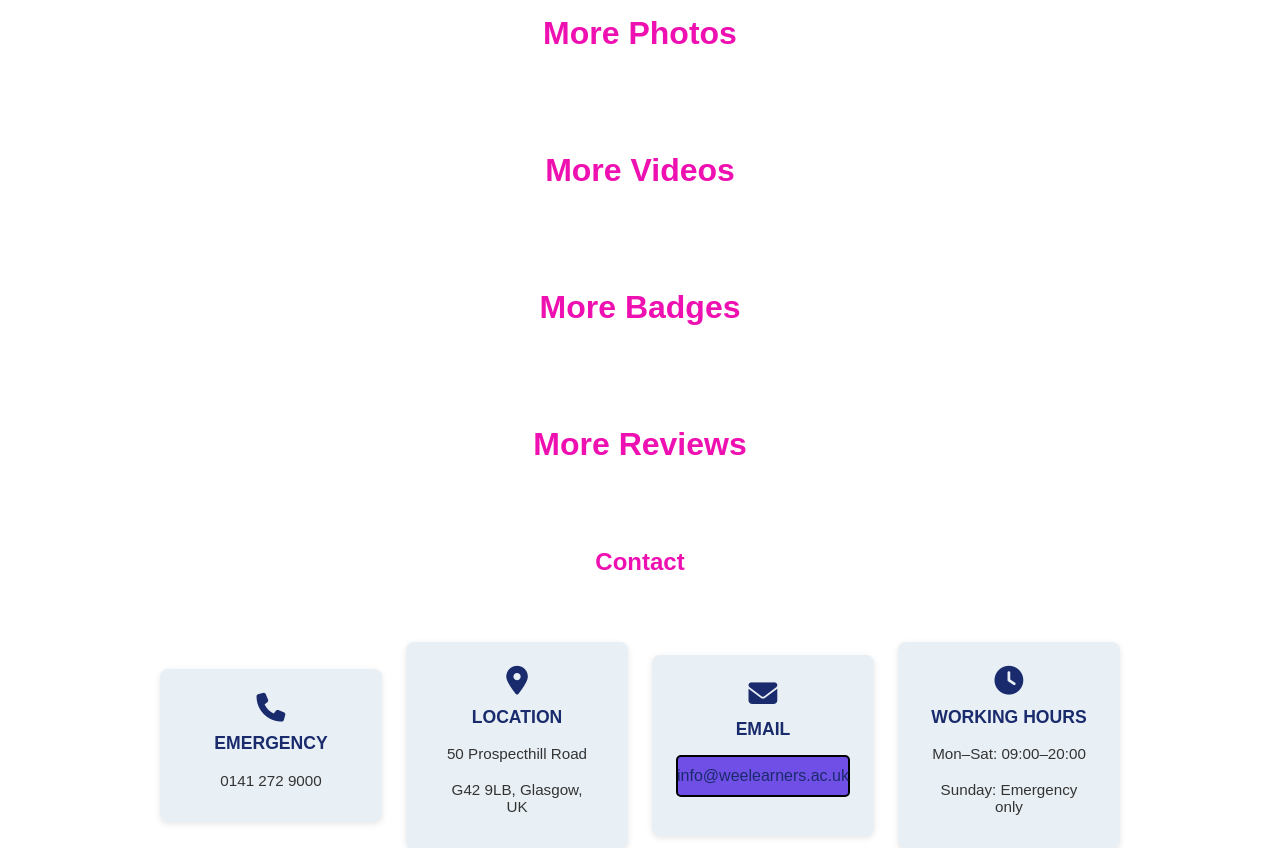
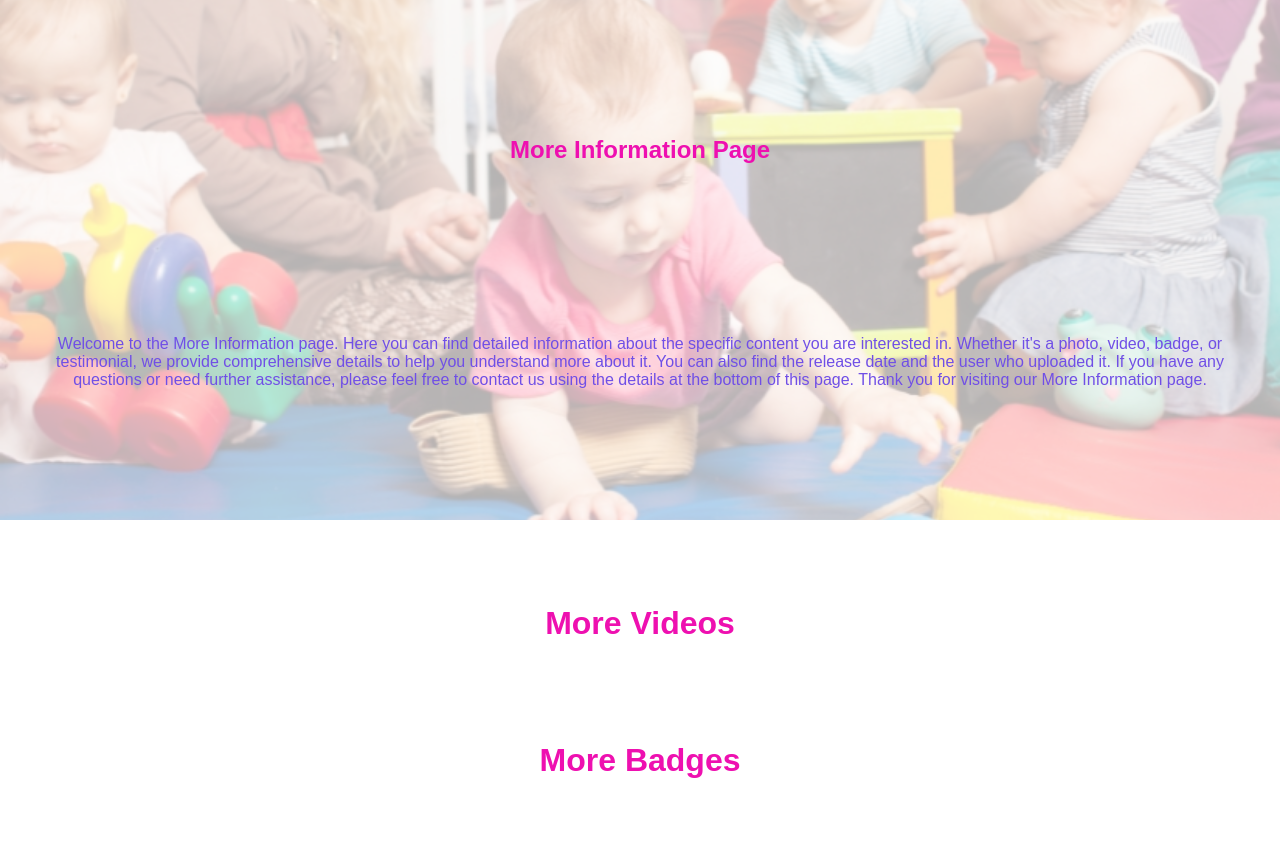
Before and after one commit to asimmian12/GU2, a PHP site: page /GU2/public/moreinfo.php in a window 1280 px wide. Shown: the part 66-914 px from the top of the page. Run offline with PHP 8.4, Linux system fonts and the light colour scheme; some libraries are stand-ins or nearby versions.

Commit message:
Enhance section banners across multiple pages with descriptive headings and welcome messages, replacing images with text for improved accessibility and user experience.

```diff
--- a/weelearners/assets/css/style.css
+++ b/weelearners/assets/css/style.css
@@ -54,12 +54,36 @@ img{
 ul > li{
     list-style-type: none;
 }
+.section-banner {
+    position: relative;
+    background-image: url('../images/banner_img.jpg');
+    background-size: cover;
+    background-repeat: no-repeat;
+    background-position: center;
+    height: 65vh;
+    width: 100vw;
+    display: flex;
+    align-items: center;
+    justify-content: center;
+    text-align: center;
+    color: var(--darken-colour);
+    padding: 3rem 1.5rem;
+    overflow: hidden;
+}
 
-.section-banner img {
-    width: 1326px;
-    height: 726px;
-    border-radius: 10px;
+.section-banner::before {
+    content: "";
+    position: absolute;
+    inset: 0;
+    background: rgba(255,255,255,0.7);
+    z-index: 1;
 }
+
+.section-banner > * {
+    position: relative;
+    z-index: 2;
+}
+
 
 /* login and register buttons*/
 .input-login-btn{
--- a/weelearners/public/admin/allUsers.php
+++ b/weelearners/public/admin/allUsers.php
@@ -9,10 +9,10 @@ $user->store_result();
 $user->bind_result($userID, $username, $email, $role, $isAdmin);
 ?>
 <section class="section-banner">
-    <img src="<?= ROOT_DIR ?>assets/images/banner_img.jpg" alt="Cheerful children playing and learning together on the Wee Learners platform in a vibrant welcoming environment with bright colors and smiling faces creating a joyful and inclusive atmosphere">
+    <h1 class="h1-heading-center">Current Users Page</h1>
+    <p class="paragraph-text">Hi <?= htmlspecialchars($_SESSION['name'] ?? '') ?>, Welcome to the Current Users Page! Here you can view all registered users, to see who is signed up, for updating their roles,</p>
 </section>
 
-<h1 class="h1-heading-center">Current Users Page</h1>
 <section class="section-user-info">
     <?php while ($user->fetch()): ?>
         <div>
--- a/weelearners/public/admin/index.php
+++ b/weelearners/public/admin/index.php
@@ -38,10 +38,10 @@ $users->store_result();
 $users->bind_result($userID, $username, $email, $role, $isActive, $name, $release_date, $day);
 ?>
 <section class="section-banner">
-    <img src="<?= ROOT_DIR ?>assets/images/banner_img.jpg" alt="Cheerful children playing and learning together on the Wee Learners platform in a vibrant welcoming environment with bright colors and smiling faces creating a joyful and inclusive atmosphere">
+    <h1 class="h1-heading-center">Admin Dashboard Page</h1>
+    <p class="paragraph-text">Hi <?= htmlspecialchars($_SESSION['name'] ?? '') ?>, Welcome to your Admin Dashboard! Here you can manage all users and their badges. You can delete any user with their permisisson or by deactiving their account. You have the ability to update user information, activate or deactivate accounts, and ensure that only authorised users have access to the system. Please review user details carefully before making any changes, as your actions will directly affect user access on the website.</p>
 </section>
 
-<h1 class="h1-heading-center">Admin Dashboard</h1>
 <div>
     <section>
         <?php while ($users->fetch()): ?>
--- a/weelearners/public/admin/pending.php
+++ b/weelearners/public/admin/pending.php
@@ -51,7 +51,8 @@ $publishedReviews->store_result();
 $publishedReviews->bind_result($tID, $tName, $tDesc, $tUserID);
 ?>
 <section class="section-banner">
-    <img src="<?= ROOT_DIR ?>assets/images/banner_img.jpg" alt="Cheerful children playing and learning together on the Wee Learners platform in a vibrant welcoming environment with bright colors and smiling faces creating a joyful and inclusive atmosphere">
+    <h1 class="h1-heading-center">Pending Upload Page</h1>
+    <p class="paragraph-text">Hi <?= htmlspecialchars($_SESSION['name'] ?? '') ?>, Welcome to your Admin Dashboard! Here you can manage all badges, photos, videos, and reviews. You can delete that if it's deemed as unacceptable to the policy, if you delete it it won't appear, but if you approve it, then it'll appear in the website</p>
 </section>
 
 <h1 class="h1-heading-center">Unpublished Photos</h1>
--- a/weelearners/public/badge.php
+++ b/weelearners/public/badge.php
@@ -18,10 +18,10 @@ $badge->store_result();
 $badge->bind_result($bID, $bName, $bDesc, $bUserID, $bImage);
 ?>
 <section class="section-banner">
-    <img src="<?= ROOT_DIR ?>assets/images/banner_img.jpg" alt="Cheerful children playing and learning together on the Wee Learners platform in a vibrant welcoming environment with bright colors and smiling faces creating a joyful and inclusive atmosphere">
+  <h1 class="h1-heading-center">Badges Page</h1>
+  <p class="paragraph-text">Welcome to the Badge section of Wee Learners. Here you can find all the badges that have been uploaded by our users. You can click on any badge to get more information about it.</p>
 </section>
 
-<h1 class="h1-heading-center">All Badges</h1>
 
 <section class="section-badge">
     <?php while ($badge->fetch()) : ?>
--- a/weelearners/public/contact/contact.php
+++ b/weelearners/public/contact/contact.php
@@ -4,10 +4,9 @@ include '../../includes/header.php';
 
 ?>
 <section class="section-banner">
-    <img src="<?= ROOT_DIR ?>assets/images/banner_img.jpg" alt="Cheerful children playing and learning together on the Wee Learners platform in a vibrant welcoming environment with bright colors and smiling faces creating a joyful and inclusive atmosphere">
+    <h1 class="h1-heading-center">Contact Us Page</h1>
+    <p class="paragraph-text">Welcome to the Contact Us page of Wee Learners. If you have any questions, comments, or feedback, please feel free to reach out to us using the form below. We value your input and will get back to you as soon as possible.</p>
 </section>
-
-<h1 class="h1-heading-center">Contact Us</h1>
 
     <section class="section-contact-form">
         <form action="#" method="post" class="form-contact-form" id="form-contact-form">
--- a/weelearners/public/games/games.php
+++ b/weelearners/public/games/games.php
@@ -24,10 +24,9 @@ function fetchFromApi($json_file) {
   $games = array_slice($games, 0, 3);
 ?>
 <section class="section-banner">
-    <img src="<?= ROOT_DIR ?>assets/images/banner_img.jpg" alt="Cheerful children playing and learning together on the Wee Learners platform in a vibrant welcoming environment with bright colors and smiling faces creating a joyful and inclusive atmosphere">
+    <h1 class="h1-heading-center">Games Page</h1>
+    <p class="paragraph-text">Welcome to the Games section of Wee Learners. Here you can find a selection of games that are available for you to play. Click on any game to get more information about it.</p>
 </section>
-
-<h1 class="h2-secondary-colour">Games</h1>
 
 <section class="section-game">
     <?php for ($i = 0; $i < count($games); $i++): ?>
--- a/weelearners/public/login/index.php
+++ b/weelearners/public/login/index.php
@@ -3,7 +3,11 @@
 include 'config/config.php';
 include 'includes/header.php';
 ?>
-    <h1 class="h1-heading-center">Login Page</h1>
+<section class="section-banner">
+  <h1 class="h1-heading-center">Login Page</h1>
+  <p class="paragraph-text">Welcome to the Wee Learners login page. Please enter your username and password below to securely access your online account. By logging in, you can view your account, track your badges, and access exclusive badges just for you. If you have forgotten your password, you can use the password recovery option to reset it. For any issues or assistance, please contact our support team using the details provided below.</p>
+</section>
+
     <section class="section-login-form">
         <form action="<?= ROOT_DIR ?>authenticate" method="post" class="form-login-form">
             <label for="username">Username</label>
--- a/weelearners/public/moreinfo.php
+++ b/weelearners/public/moreinfo.php
@@ -65,7 +65,13 @@ if ($testimonalsID == true) {
 }
 ?>
 
-<h1 class="h1-heading-center">More Photos</h1>
+<section class="section-banner">
+  <h1 class="h1-heading-center">More Information Page</h1>
+  <p class="paragraph-text">
+    Welcome to the More Information page. Here you can find detailed information about the specific content you are interested in. Whether it's a photo, video, badge, or testimonial, we provide comprehensive details to help you understand more about it. You can also find the release date and the user who uploaded it. If you have any questions or need further assistance, please feel free to contact us using the details at the bottom of this page. Thank you for visiting our More Information page.
+  </p>
+</section>
+
 <section class="section-photo">
     <?php if ($photoID == true) : while ($photo->fetch()) : ?>
         <div>
--- a/weelearners/public/user/account.php
+++ b/weelearners/public/user/account.php
@@ -55,11 +55,10 @@ if ($_SERVER['REQUEST_METHOD'] == 'POST' && !empty($_FILES['section-profile-pict
 }
 ?>
 <section class="section-banner">
-    <img src="<?= ROOT_DIR ?>assets/images/banner_img.jpg" alt="Cheerful children playing and learning together on the Wee Learners platform in a vibrant welcoming environment with bright colors and smiling faces creating a joyful and inclusive atmosphere">
+   <h1 class="h1-heading-center">Account Details Page</h1>
+   <p class="main-heading">Hi <?= htmlspecialchars($_SESSION['name'] ?? '') ?>, Welcome to your Account Details Page! Here you can find all the information related to your account. You can also upload your profile picture and view your personal account information.</p>
 </section>
 
-<h1 class="h1-heading-center">Account Details Page</h1>
-<h2 class="main-heading">Hi <?= htmlspecialchars($_SESSION['name'] ?? '') ?>, Welcome to your Account Details Page!</h2>
 <section class="section-profile-account">
     <div class="section-profile-info">
         <?php if (isset($userPicture)): ?>
--- a/weelearners/public/user/index.php
+++ b/weelearners/public/user/index.php
@@ -41,11 +41,10 @@
     $user->store_result();
 ?>
 <section class="section-banner">
-    <img src="<?= ROOT_DIR ?>assets/images/banner_img.jpg" alt="Cheerful children playing and learning together on the Wee Learners platform in a vibrant welcoming environment with bright colors and smiling faces creating a joyful and inclusive atmosphere">
+    <h1 class="h1-heading-center">User Dashboard Page</h1>
+    <p class="paragraph-text"><h2 class="main-heading">Hi <?= htmlspecialchars($_SESSION['name'] ?? ' ') ?>, Welcome to your dashboard in Wee Learners website. Here you can find all the information related to your account. You can view your personal account information.</p>
 </section>
 
-<h1 class="h1-heading-center">User Dashboard Page</h1>
-<h2 class="main-heading">Hi <?= htmlspecialchars($_SESSION['name'] ?? ' ') ?>, Welcome to your User Dashboard!</h2>
 
 <section>
     <?php if (isset($profilePicture)): ?>
--- a/weelearners/public/user/upload.php
+++ b/weelearners/public/user/upload.php
@@ -17,11 +17,10 @@ $uploads->bind_result($badgeID, $badgeName, $badgeDescription, $badgeImage);
 ?>
 
 <section class="section-banner">
-    <img src="<?= ROOT_DIR ?>assets/images/banner_img.jpg" alt="Cheerful children playing and learning together on the Wee Learners platform in a vibrant welcoming environment with bright colors and smiling faces creating a joyful and inclusive atmosphere">
+    <h1 class="h1-heading-center">Upload Badge Page</h1>
+    <p class="paragraph-text">  <h2 class="main-heading">Hi <?= htmlspecialchars($_SESSION['name'] ?? ' ') ?>, Welcome to your upload bagde page in Wee Learners website. Here you can find all the badges related to your account. You can also upload your badge with permission from admin.</p>
 </section>
 
-<h1 class="h1-heading-center">Upload Badge Page</h1>
-<h2 class="main-heading">Hi <?= htmlspecialchars($_SESSION['name'] ?? '') ?>, would you like to upload an badge to display your earned badges?</h2>
 <section class="uploadBadge">
     <form action="<?= ROOT_DIR ?>uploadConfig" method="post" enctype="multipart/form-data">
         <label for="badgeName">Badge Name</label>
```
Also changed, not shown: other parts of weelearners/assets/css/style.css (+31 -17 lines), weelearners/public/index.php (+1 -6 lines), weelearners/public/register/index.php (+7 -1 lines), weelearners/public/searchResults.php (+6 -2 lines).
